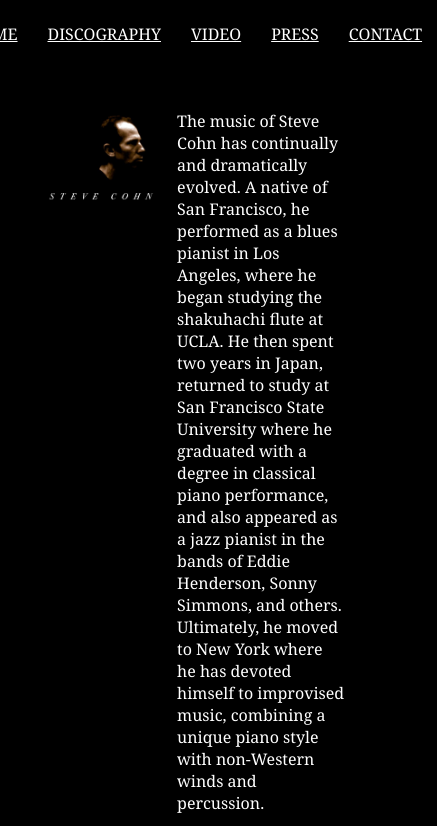
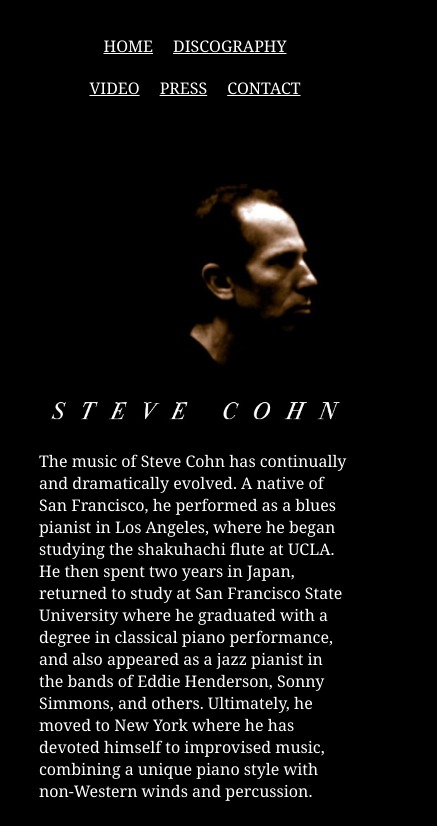
Before and after one commit to youfoundjames/steveCohnSite, a plain HTML site: page index.html in a window 390 px wide. Shown: the top 826 px of the page, 437 px wide, since content can reach past the window. Drawn offline with Linux system fonts and the light colour scheme.

Commit message:
improving mobile responsiveness

```diff
--- a/index.html
+++ b/index.html
@@ -9,18 +9,22 @@
 <body>
 
     <div class="navStyles">
-        <a class="navLinkStyles" href="index.html">HOME</a>
-        <a class="navLinkStyles" href="discography.html">DISCOGRAPHY</a>
-        <a class="navLinkStyles" href="video.html">VIDEO</a>
-        <a class="navLinkStyles" href="press.html">PRESS</a>
-        <a class="navLinkStyles" href="contact.html">CONTACT</a>
+        <div class="navRow1">
+            <a class="navLinkStyles" href="index.html"><u>HOME</u></a>
+            <a class="navLinkStyles" href="discography.html"><u>DISCOGRAPHY</u></a>
+        </div>
+        <div class="navRow2">
+            <a class="navLinkStyles" href="video.html"><u>VIDEO</u></a>
+            <a class="navLinkStyles" href="press.html"><u>PRESS</u></a>
+            <a class="navLinkStyles" href="contact.html"><u>CONTACT</u></a>
+        </div>
     </div>
 
-    <div style="width: 80%; margin: auto; display: flex; justify-content: center; margin-top: 50px;">
-        <div style="width: 40%; margin-right: 20px;">
+    <div class="content-container">
+        <div class="image-container">
             <img class="responsive-img" src="assets/profilePic.jpg" alt="Steve Cohn staring pensively">
         </div>
-        <div style="width: 60%">
+        <div class="text-container">
             The music of Steve Cohn has continually and dramatically evolved. A native of San Francisco, he performed
             as a blues pianist in Los Angeles, where he began studying the shakuhachi flute at UCLA.
             He then spent two years in Japan, returned to study at San Francisco State University where he graduated
@@ -37,22 +41,25 @@
             He has also appeared in multimedia performances with Japanese Taiko drummers and the Elinor Coleman Dance Ensemble, and was commissioned to compose and perform an original work that premiered with the Watanabe Dance Company in Japan.  He has conducted masterclasses (including the Paris National Conservatory) and has received grants from Arts International, Meet the Composer, and the New Jersey State Council on the Arts.
         </div>
     </div>
-    <div style="width: 50%; margin: auto; display: flex; justify-content: center; margin-top: 15px;">
+    <div class="releases-container">
         <h2>RECENT RELEASES</h2><br>
     </div>
     <div class="iframe-container">
+        <div class="responsive-iframe-wrapper">
             <iframe class="responsive-iframe" src="https://bandcamp.com/EmbeddedPlayer/album=2465519616/size=large/bgcol=ffffff/linkcol=0687f5/tracklist=false/transparent=true/" seamless>
                 <a href="https://stevecohn.bandcamp.com/album/the-day-she-cried">The Day She Cried by Steve Cohn</a>
             </iframe>
+        </div>
+        <div class="responsive-iframe-wrapper">
             <iframe class="responsive-iframe" src="https://bandcamp.com/EmbeddedPlayer/album=3446411355/size=large/bgcol=ffffff/linkcol=0687f5/tracklist=false/transparent=true/" seamless>
                 <a href="https://stevecohn.bandcamp.com/album/hyperborean">Hyperborean by Steve Cohn</a>
             </iframe>
+        </div>
+        <div class="responsive-iframe-wrapper">
             <iframe class="responsive-iframe" src="https://bandcamp.com/EmbeddedPlayer/album=3552330629/size=large/bgcol=ffffff/linkcol=0687f5/tracklist=false/transparent=true/" seamless>
                 <a href="https://carlbaugher.bandcamp.com/album/ichigo-ichie">Ichigo Ichie by Steve Cohn & Carl Baugher</a>
             </iframe>
         </div>
-    <script>
-        let deviceWidth = window.innerWidth;
-    </script>
+    </div>
 </body>
 </html>
--- a/style.css
+++ b/style.css
@@ -1,21 +1,33 @@
-@media only screen and (min-width: 1024px) {
-    .footer .mainExtra .main  {
-      display:flex;
-      background-color: aqua;
-    }
-  }
-
 body {
     background-color: black;
     /* font-family: 'Gill Sans', 'Gill Sans MT', Calibri, 'Trebuchet MS', sans-serif; */
     font-family: Cambria, Cochin, Georgia, Times, 'Times New Roman', serif;
     color: white;
+    display: flex;
+    flex-direction: column;
+    align-items: center;
+    margin: 0;
 }
 
 .navStyles {
+    width: 100%;
     display: flex;
     justify-content: center;
-    font-style: unset;
+    background-color: black; /* Changed to black */
+    padding: 10px 0;
+    margin-top: 15px;
+}
+
+.navLinkStyles {
+    padding: 15px;
+    color: white;
+    text-decoration: none;
+    text-align: center;
+}
+
+.navLinkStyles:hover {
+    background-color: #ddd;
+    color: black;
 }
 
 .footer {
@@ -24,11 +36,6 @@ body {
     margin-top: 100px;
     margin-bottom: 15px;
     font-size: 12px;
-}
-
-.navLinkStyles {
-    padding: 15px;
-    color: white;
 }
 
 .row {
@@ -43,7 +50,7 @@ body {
     flex-direction: column;
     flex-basis: 100%;
     flex: 1;
-    padding-right: 15px
+    padding-right: 15px;
 }
 
 .main {
@@ -52,11 +59,11 @@ body {
     width: 50%;
     padding: 20px;
     margin-bottom: 100px;
-        min-width:500px;
+    min-width: 500px;
     font-size: 16px;
 }
 
-.navBar{
+.navBar {
     margin-bottom: 0;
     padding-bottom: 0;
     line-height: 50px;
@@ -69,7 +76,7 @@ body {
     margin-left: auto;
     margin-right: auto;
     margin-top: 5px;
-    padding: 10px
+    padding: 10px;
 }
 
 button {
@@ -83,7 +90,6 @@ button {
     font-family: 'Times New Roman', Times, serif;
     font-size: 30px;
 }
-
 
 iframe {
     border: 0;
@@ -116,3 +122,74 @@ iframe {
     width: 300px;
     height: 420px;
 }
+
+.content-container {
+    width: 80%;
+    margin: auto;
+    display: flex;
+    justify-content: center;
+    margin-top: 50px;
+    flex-wrap: nowrap; /* Ensure row layout by default */
+}
+
+.image-container {
+    width: 40%;
+    margin-right: 20px;
+}
+
+.text-container {
+    width: 60%;
+}
+
+/* Mobile styles */
+@media (max-width: 768px) {
+    .content-container {
+        flex-direction: column;
+        align-items: center;
+    }
+    .image-container, .text-container {
+        width: 100%;
+        margin: 0;
+    }
+    .image-container {
+        margin-bottom: 15px;
+    }
+    .releases-container {
+        margin-top: 15px;
+    }
+    .iframe-container {
+        display: flex;
+        flex-direction: column;
+        gap: 15px;
+    }
+    .responsive-iframe-wrapper {
+        position: relative;
+        padding-bottom: 56.25%; /* 16:9 aspect ratio */
+        height: 0;
+        overflow: hidden;
+    }
+    .responsive-iframe {
+        position: absolute;
+        top: 0;
+        left: 0;
+        width: 100%;
+        height: 100%;
+    }
+    .navStyles {
+        display: flex;
+        flex-direction: column;
+        align-items: center;
+    }
+    .navLinkStyles {
+        padding: 10px;
+        width: auto;
+    }
+    .navRow1 {
+        display: flex;
+        justify-content: center;
+    }
+    .navRow2 {
+        display: flex;
+        justify-content: center;
+    }
+}
```
Also changed, not shown: contact.html (+9 -5 lines), press.html (+9 -5 lines), video.html (+9 -5 lines). Lines whose indentation alone changed are shown as unchanged.
